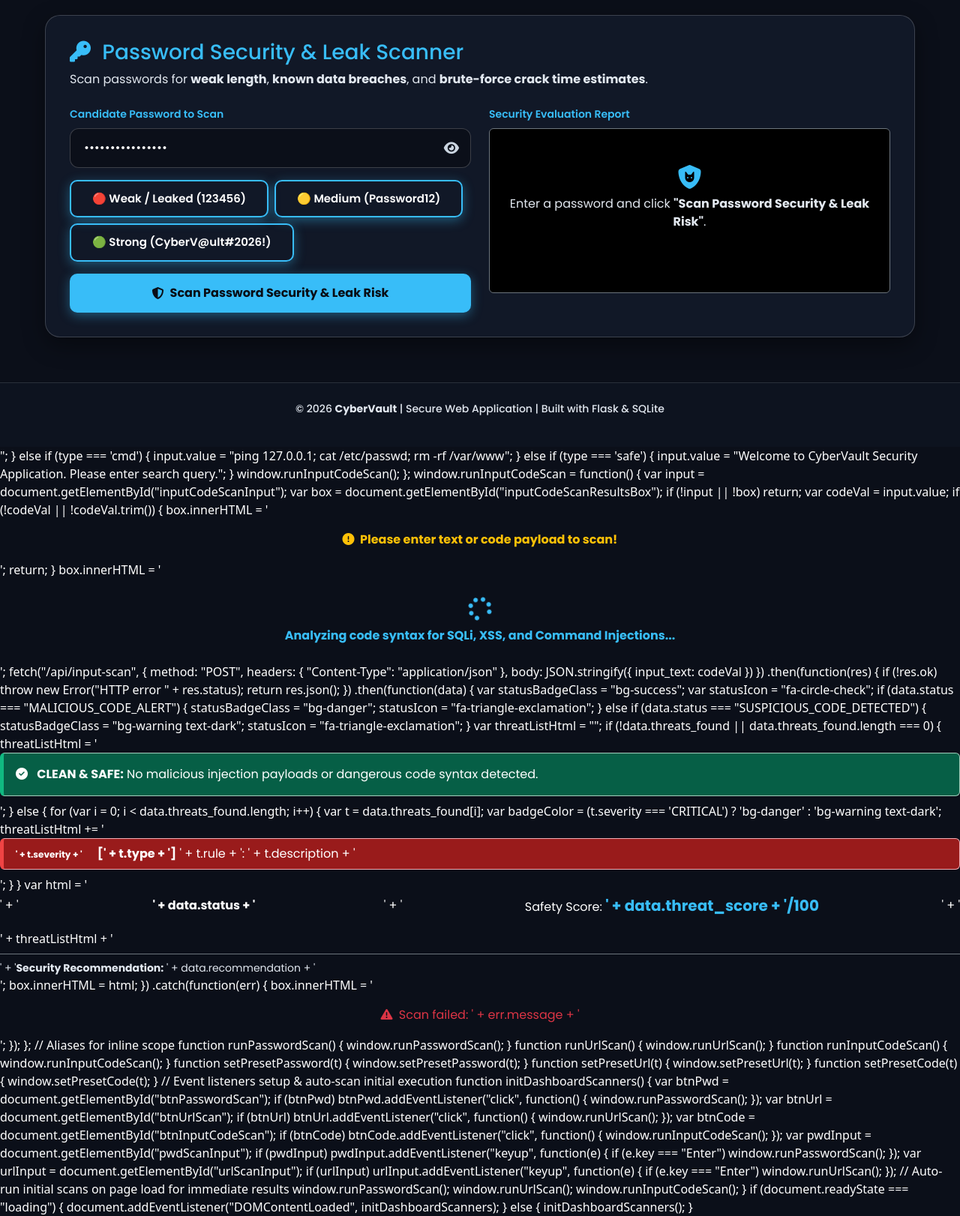
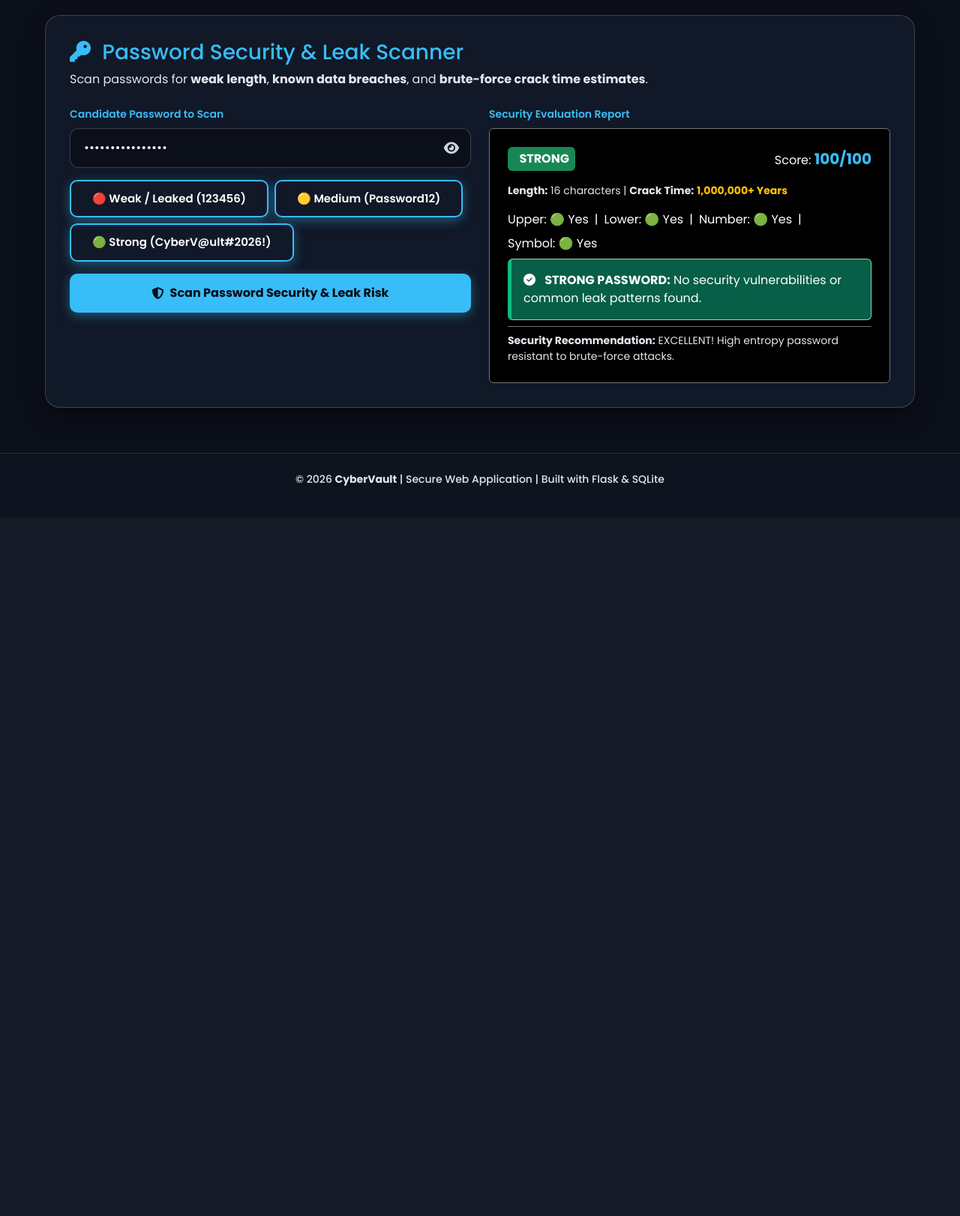
Before and after one commit to yuthika-codes/CyberVault-Secure-Web-App, a Flask app: page /dashboard in a window 1280 px wide. Shown: the part 346-1968 px from the top of the page at 75% size. After the commit the page ends 994 px from the top, so only its background shows below. Run offline with Flask 3, Linux system fonts and the light colour scheme; a user stored in the database is signed in; data comes from the database, SQL or seed files in the repository; data that the repository does not hold is empty; parts of the project's set-up code (start-up, migrations or seed data) failed here and were passed over.

Commit message:
Fix premature HTML script tag closing caused by literal string in JS and escape dynamic HTML output

```diff
--- a/templates/dashboard.html
+++ b/templates/dashboard.html
@@ -177,6 +177,17 @@
 
 {% block scripts %}
 <script>
+// Helper function to escape HTML special characters to prevent script breaking
+function escapeHtml(str) {
+    if (!str) return "";
+    return String(str)
+        .replace(/&/g, "&amp;")
+        .replace(/</g, "&lt;")
+        .replace(/>/g, "&gt;")
+        .replace(/"/g, "&quot;")
+        .replace(/'/g, "&#039;");
+}
+
 // Global functions attached to window object
 window.setPresetPassword = function(type) {
     var input = document.getElementById("pwdScanInput");
@@ -235,7 +246,7 @@
             for (var i = 0; i < data.issues.length; i++) {
                 var iss = data.issues[i];
                 var badgeColor = (iss.severity === 'CRITICAL' || iss.severity === 'HIGH') ? 'bg-danger' : 'bg-warning text-dark';
-                issuesHtml += '<div class="alert alert-danger p-2 mb-2"><span class="badge ' + badgeColor + ' me-2">' + iss.severity + '</span> <strong>' + iss.rule + ':</strong> ' + iss.description + '</div>';
+                issuesHtml += '<div class="alert alert-danger p-2 mb-2"><span class="badge ' + badgeColor + ' me-2">' + escapeHtml(iss.severity) + '</span> <strong>' + escapeHtml(iss.rule) + ':</strong> ' + escapeHtml(iss.description) + '</div>';
             }
         }
 
@@ -248,22 +259,22 @@
             '</div>';
 
         var html = '<div class="d-flex justify-content-between align-items-center mb-3">' +
-            '<div><span class="badge ' + statusBadgeClass + ' p-2 fs-6"><i class="fa-solid ' + statusIcon + ' me-1"></i> ' + data.status + '</span></div>' +
+            '<div><span class="badge ' + statusBadgeClass + ' p-2 fs-6"><i class="fa-solid ' + statusIcon + ' me-1"></i> ' + escapeHtml(data.status) + '</span></div>' +
             '<div class="text-white fs-6">Score: <strong class="fs-5 text-cyan">' + data.score + '/100</strong></div>' +
             '</div>' +
             '<div class="mb-3 text-light-slate small">' +
-            '<strong>Length:</strong> ' + data.length + ' characters | <strong>Crack Time:</strong> <strong class="text-warning">' + data.crack_time + '</strong>' +
+            '<strong>Length:</strong> ' + data.length + ' characters | <strong>Crack Time:</strong> <strong class="text-warning">' + escapeHtml(data.crack_time) + '</strong>' +
             '</div>' +
             compHtml +
             issuesHtml +
             '<div class="small text-light-slate mt-2 border-top border-secondary pt-2">' +
-            '<strong>Security Recommendation:</strong> ' + data.recommendation +
+            '<strong>Security Recommendation:</strong> ' + escapeHtml(data.recommendation) +
             '</div>';
 
         box.innerHTML = html;
     })
     .catch(function(err) {
-        box.innerHTML = '<div class="text-danger p-3 text-center"><i class="fa-solid fa-triangle-exclamation me-1"></i> Scan failed: ' + err.message + '</div>';
+        box.innerHTML = '<div class="text-danger p-3 text-center"><i class="fa-solid fa-triangle-exclamation me-1"></i> Scan failed: ' + escapeHtml(err.message) + '</div>';
     });
 };
 
@@ -320,27 +331,27 @@
         } else {
             for (var i = 0; i < data.threats_found.length; i++) {
                 var t = data.threats_found[i];
-                threatListHtml += '<div class="alert alert-danger p-3 mb-2"><i class="fa-solid fa-bug me-2"></i> <strong>[' + t.rule + ']</strong> ' + t.description + '</div>';
+                threatListHtml += '<div class="alert alert-danger p-3 mb-2"><i class="fa-solid fa-bug me-2"></i> <strong>[' + escapeHtml(t.rule) + ']</strong> ' + escapeHtml(t.description) + '</div>';
             }
         }
 
         var html = '<div class="d-flex justify-content-between align-items-center mb-3">' +
-            '<div><span class="badge ' + statusBadgeClass + ' p-2 fs-6"><i class="fa-solid ' + statusIcon + ' me-1"></i> ' + data.status + '</span></div>' +
+            '<div><span class="badge ' + statusBadgeClass + ' p-2 fs-6"><i class="fa-solid ' + statusIcon + ' me-1"></i> ' + escapeHtml(data.status) + '</span></div>' +
             '<div class="text-white fs-6">Safety Score: <strong class="fs-5 text-cyan">' + data.threat_score + '/100</strong></div>' +
             '</div>' +
             '<div class="mb-3 text-light-slate small">' +
-            '<strong>Target URL:</strong> <code class="text-warning">' + data.url + '</code><br>' +
-            '<strong>Domain:</strong> ' + data.domain + ' | <strong>Protocol:</strong> ' + data.scheme +
+            '<strong>Target URL:</strong> <code class="text-warning">' + escapeHtml(data.url) + '</code><br>' +
+            '<strong>Domain:</strong> ' + escapeHtml(data.domain) + ' | <strong>Protocol:</strong> ' + escapeHtml(data.scheme) +
             '</div>' +
             threatListHtml +
             '<div class="small text-light-slate mt-2 border-top border-secondary pt-2">' +
-            '<strong>Safety Guidance:</strong> ' + data.recommendation +
+            '<strong>Safety Guidance:</strong> ' + escapeHtml(data.recommendation) +
             '</div>';
 
         box.innerHTML = html;
     })
     .catch(function(err) {
-        box.innerHTML = '<div class="text-danger p-3 text-center"><i class="fa-solid fa-triangle-exclamation me-1"></i> Scan failed: ' + err.message + '</div>';
+        box.innerHTML = '<div class="text-danger p-3 text-center"><i class="fa-solid fa-triangle-exclamation me-1"></i> Scan failed: ' + escapeHtml(err.message) + '</div>';
     });
 };
 
@@ -350,7 +361,8 @@
     if (type === 'sqli') {
         input.value = "SELECT * FROM users WHERE email = 'admin@example.com' OR '1'='1'; --";
     } else if (type === 'xss') {
-        input.value = "<script>alert('DOM Injection XSS Attack')</script>";
+        // Escaped script tag to prevent closing HTML script parser prematurely
+        input.value = "<" + "script>alert('DOM Injection XSS Attack')</" + "script>";
     } else if (type === 'cmd') {
         input.value = "ping 127.0.0.1; cat /etc/passwd; rm -rf /var/www";
     } else if (type === 'safe') {
@@ -400,23 +412,23 @@
             for (var i = 0; i < data.threats_found.length; i++) {
                 var t = data.threats_found[i];
                 var badgeColor = (t.severity === 'CRITICAL') ? 'bg-danger' : 'bg-warning text-dark';
-                threatListHtml += '<div class="alert alert-danger p-2 mb-2"><span class="badge ' + badgeColor + ' me-2">' + t.severity + '</span> <strong>[' + t.type + ']</strong> ' + t.rule + ': ' + t.description + '</div>';
+                threatListHtml += '<div class="alert alert-danger p-2 mb-2"><span class="badge ' + badgeColor + ' me-2">' + escapeHtml(t.severity) + '</span> <strong>[' + escapeHtml(t.type) + ']</strong> ' + escapeHtml(t.rule) + ': ' + escapeHtml(t.description) + '</div>';
             }
         }
 
         var html = '<div class="d-flex justify-content-between align-items-center mb-3">' +
-            '<div><span class="badge ' + statusBadgeClass + ' p-2 fs-6"><i class="fa-solid ' + statusIcon + ' me-1"></i> ' + data.status + '</span></div>' +
+            '<div><span class="badge ' + statusBadgeClass + ' p-2 fs-6"><i class="fa-solid ' + statusIcon + ' me-1"></i> ' + escapeHtml(data.status) + '</span></div>' +
             '<div class="text-white fs-6">Safety Score: <strong class="fs-5 text-cyan">' + data.threat_score + '/100</strong></div>' +
             '</div>' +
             threatListHtml +
             '<div class="small text-light-slate mt-2 border-top border-secondary pt-2">' +
-            '<strong>Security Recommendation:</strong> ' + data.recommendation +
+            '<strong>Security Recommendation:</strong> ' + escapeHtml(data.recommendation) +
             '</div>';
 
         box.innerHTML = html;
     })
     .catch(function(err) {
-        box.innerHTML = '<div class="text-danger p-3 text-center"><i class="fa-solid fa-triangle-exclamation me-1"></i> Scan failed: ' + err.message + '</div>';
+        box.innerHTML = '<div class="text-danger p-3 text-center"><i class="fa-solid fa-triangle-exclamation me-1"></i> Scan failed: ' + escapeHtml(err.message) + '</div>';
     });
 };
 
```
